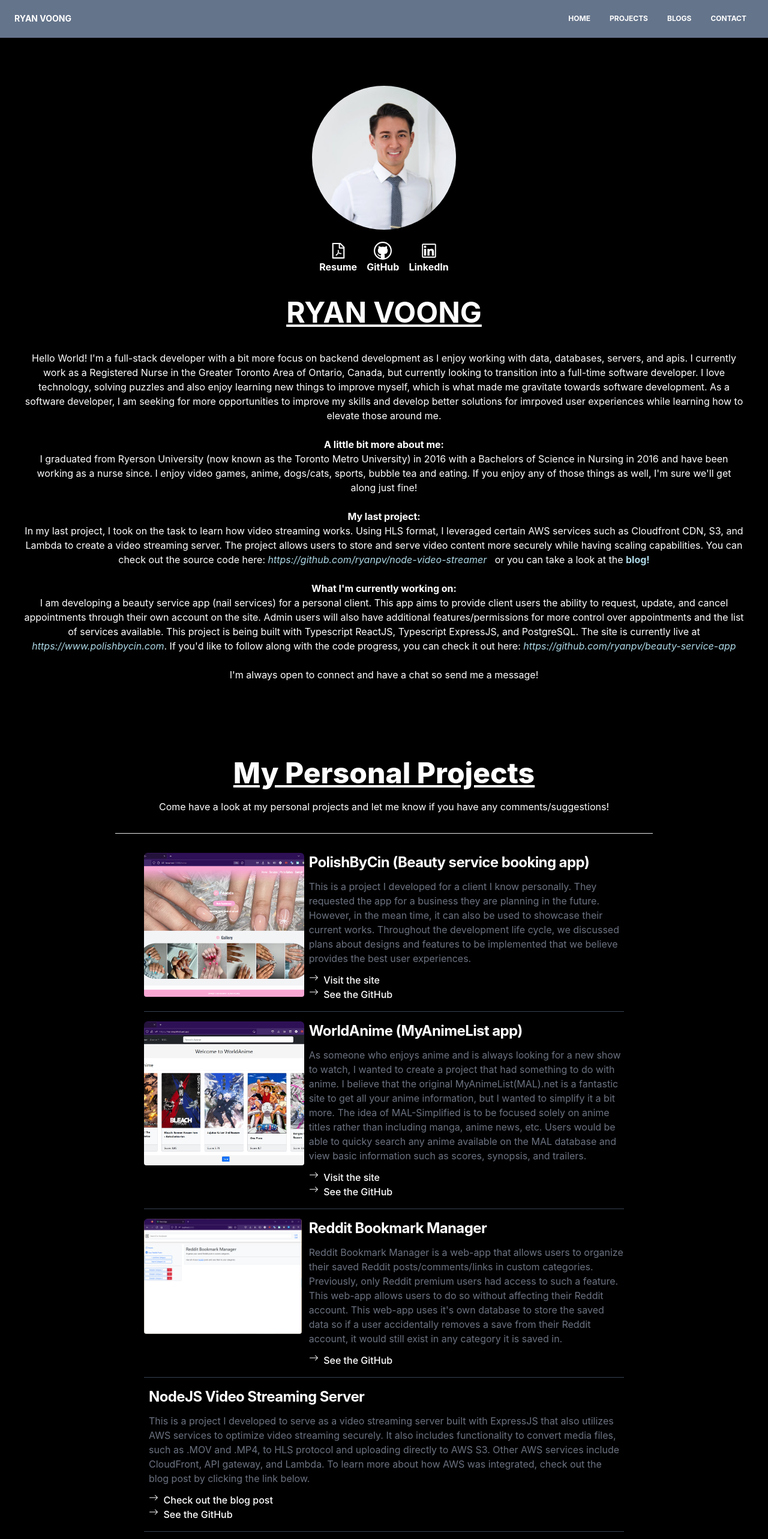
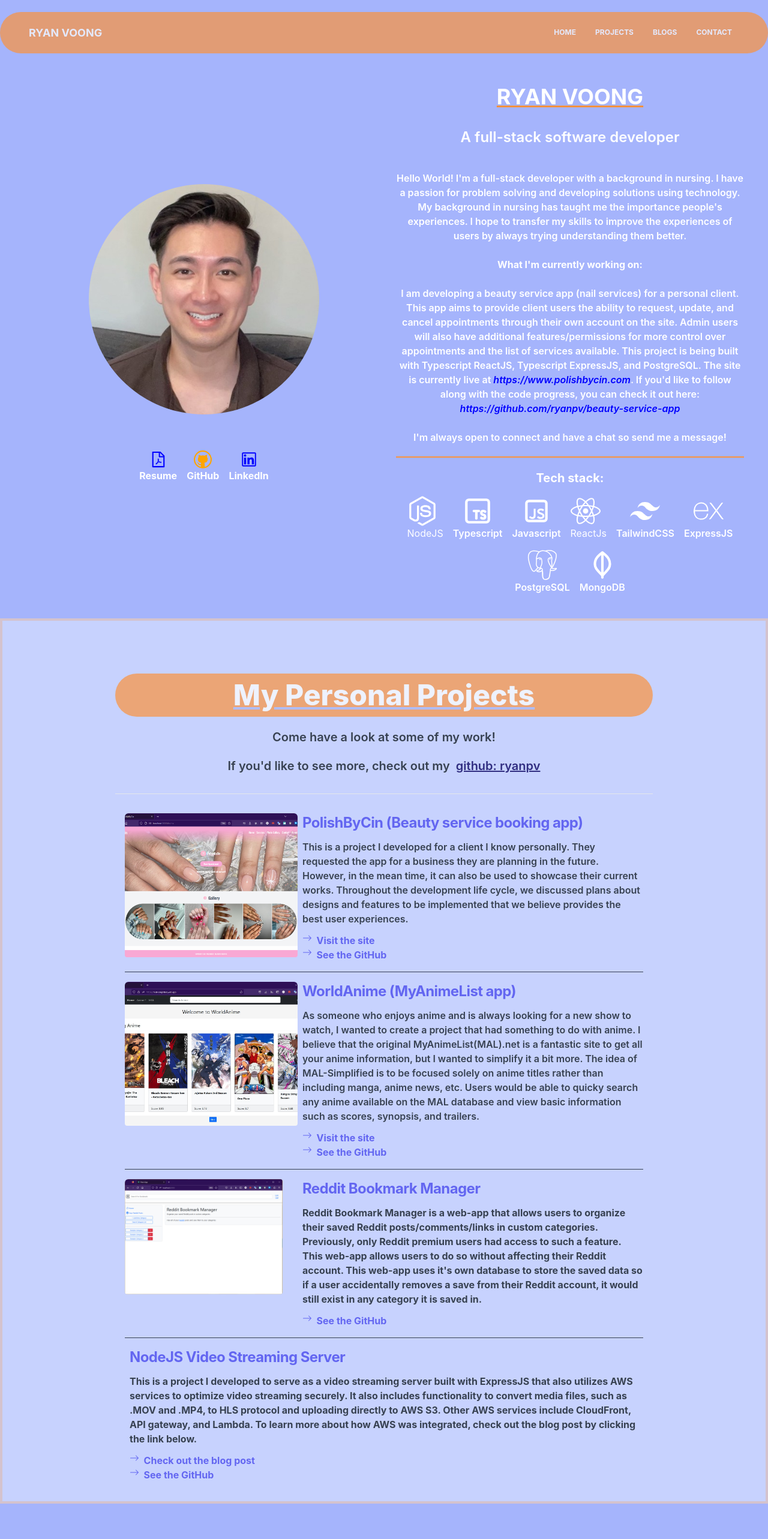
Before and after one commit to ryanpv/personal-site, a React (Create React App) app: page /#/ in a window 1280 px wide. Shown: the top 2566 px of the page at 60% size. Built offline with nearby package versions, Linux system fonts and the light colour scheme.

Commit message:
reformatted/restyled entire personal site.

```diff
--- a/src/App.js
+++ b/src/App.js
@@ -10,7 +10,7 @@
     <>
     <HashRouter>
 
-      <div className="sticky top-0">
+      <div className="sticky top-5">
         <Navbar />
       </div>
 
--- a/src/components/navbar.js
+++ b/src/components/navbar.js
@@ -7,11 +7,10 @@
   const location = useLocation();
 
   return (
-    <nav className="sticky top-0 relative flex flex-wrap items-center justify-between px-2 py-3 bg-slate-500 mb-3">
-    <div className="container px-4 mx-auto flex flex-wrap items-center justify-between">
+<nav className="container navbar sticky top-10 rounded-full relative flex flex-wrap items-center justify-between py-3 mb-3 bg-orange-400 opacity-70">    <div className="container px-4 mx-auto flex flex-wrap items-center justify-between">
       <div className="w-full relative flex justify-between lg:w-auto lg:static lg:block lg:justify-start">
         <a
-          className="text-sm font-bold leading-relaxed inline-block mr-4 py-2 whitespace-nowrap uppercase text-white"
+          className="text-white text-lg font-bold leading-relaxed inline-block mr-4 py-2 whitespace-nowrap uppercase"
           href="/#"
         >
           Ryan Voong
--- a/src/index.css
+++ b/src/index.css
@@ -1,15 +1,16 @@
 @tailwind base;
 @tailwind components;
 @tailwind utilities;
+@import url('https://fonts.googleapis.com/css2?family=Baskervville:ital@0;1&display=swap');
 
 body {
   margin: 0;
-  font-family: -apple-system, BlinkMacSystemFont, 'Segoe UI', 'Roboto', 'Oxygen',
+  font-family: -apple-system, BlinkMacSystemFont, 'Baskervville', 'Kalnia', 'Syne', 'Tenor sans', 'Oxygen Bold', 'Eb Garamond', 'Dosis', 'Quicksand', 'Ojuju', 'Oswald', 'Segoe UI', 'Roboto', 'Oxygen',
     'Ubuntu', 'Cantarell', 'Fira Sans', 'Droid Sans', 'Helvetica Neue',
     sans-serif;
   -webkit-font-smoothing: antialiased;
   -moz-osx-font-smoothing: grayscale;
-  background-color: black
+  background-color: rgb(165 180 252);
 }
 
 code {
--- a/src/pages/homepage.js
+++ b/src/pages/homepage.js
@@ -1,74 +1,130 @@
 import React from 'react'
 import { AiOutlineLinkedin, AiOutlineFilePdf } from "react-icons/ai";
 import { VscGithub } from "react-icons/vsc";
+
+// Skills icons
+import { FaNodeJs } from "react-icons/fa";import { FaReact } from "react-icons/fa";
+import { SiTailwindcss } from "react-icons/si";
+import { SiExpress } from "react-icons/si";
+import { SiPostgresql } from "react-icons/si";
+import { TbBrandMongodb } from "react-icons/tb";
+import { TbBrandTypescript } from "react-icons/tb";
+import { RiJavascriptLine } from "react-icons/ri";
 
 export default function Homepage() {
 
   return (
     <>
-      <div className='container mt-10 text-white h-full p-10'>
-        <div className='grid w-full'>
+      <div className='text-white h-full p-5 sm:p-10 max-w-screen'>
+        <div className='grid lg:grid-cols-2 space-x-5 space-y-5'>
+
+          <div className='flex flex-col mx-auto justify-center items-center space-y-10'>
             <div className='flex justify-center mb-5'>
-            <img className="rounded-full h-60" src={require("../profile-photo.jpeg")} alt='profile'/>
+              <img className="rounded-full h-96" src={require("../profile-photo.jpeg")} alt='profile'/>
             </div>
 
             <div className='flex justify-center mb-10'>
               <a className='mx-2 flex flex-col items-center' href={require("../RV SWE Resume.pdf")} target='_blank' rel='noreferrer'>
-              <AiOutlineFilePdf size="30" />
+                <AiOutlineFilePdf size="30" color='blue'/>
                 <strong>Resume</strong>
               </a>
               <a className='mx-2 flex flex-col items-center' href='https://github.com/ryanpv' target='_blank' rel='noreferrer'>
-              <VscGithub size="30" />
+                <VscGithub size="30" color='orange'/>
                 <strong>GitHub</strong>
               </a>
               <a className='mx-2 flex flex-col items-center' href='https://www.linkedin.com/in/ryandvoong/' target='_blank' rel='noreferrer'>
-              <AiOutlineLinkedin size="30" />
+                <AiOutlineLinkedin size="30" color='blue'/>
                 <strong>LinkedIn</strong>
               </a>
             </div>
 
-          <div>
-            <h1 className='flex justify-center text-5xl font-bold underline'>RYAN VOONG</h1>
+          </div>
+
+          <div className='max-w-screen-2xl'>
+            <h1 className='flex justify-center text-4xl font-bold underline decoration-orange-400 mb-8'>RYAN VOONG</h1>
+            <h3 className='text-2xl text-center font-semibold'>A full-stack software developer</h3>
             <br></br>
 
-            <p className='text-center mt-4'>
-              Hello World! I'm a full-stack developer with a bit more focus on backend development as I enjoy working with data, databases, servers, and apis.
-              I currently work as a Registered Nurse in the Greater Toronto Area of Ontario, Canada, but currently looking to transition into a full-time software developer.
-              I love technology, solving puzzles and also enjoy learning new things to improve myself, which is what made me gravitate towards software development.
-              As a software developer, I am seeking for more opportunities to improve my skills and develop better solutions for imrpoved user experiences while learning
-              how to elevate those around me.
+            <p className='text-center font-semibold mt-4'>
+              Hello World! I'm a full-stack developer with a background in nursing. I have a passion for problem solving and developing solutions using technology. My background in nursing
+              has taught me the importance people's experiences. I hope to transfer my skills to improve the experiences of users by always trying understanding them better.
               <br></br>
               <br></br>
 
-              <strong>A little bit more about me:</strong>
+              {/* <strong>A little bit more about me:</strong>
               <br></br>
               I graduated from Ryerson University (now known as the Toronto Metro University) in 2016 with a Bachelors of Science in Nursing in 2016 and have been working as a nurse since.
               I enjoy video games, anime, dogs/cats, sports, bubble tea and eating. If you enjoy any of those things as well, I'm sure we'll get along just fine!
               <br></br>
-              <br></br>
+              <br></br> */}
 
 
-              <strong>My last project:</strong>
+              {/* <strong>My last project:</strong>
               <br></br>
               In my last project, I took on the task to learn how video streaming works. Using HLS format, I leveraged certain AWS services such as Cloudfront CDN, S3, and Lambda to create a video streaming server.
               The project allows users to store and serve video content more securely while having scaling capabilities.
               You can check out the source code here: <a href='https://github.com/ryanpv/node-video-streamer' target='_blank' rel='noreferrer'><i style={{color: "lightblue"}}>https://github.com/ryanpv/node-video-streamer</i></a> &nbsp;
               or you can take a look at the <a href='https://ryanvoong.dev/#/blogs/expressjs-video-streaming-server-with-aws' target='_blank' rel='noreferrer'><strong style={{color: "lightblue"}}>blog!</strong></a>
               <br></br>
-              <br></br>
+              <br></br> */}
 
-              <strong>What I'm currently working on:</strong>
+              <p className='font-bold'>What I'm currently working on:</p>
               <br></br>
               I am developing a beauty service app (nail services) for a personal client. This app aims to provide client users the ability to request, update, and cancel appointments through their
               own account on the site. Admin users will also have additional features/permissions for more control over appointments and the list of services available. This project is being built with Typescript ReactJS,
-              Typescript ExpressJS, and PostgreSQL. The site is currently live at <a href='https://www.polishbycin.com' target='_blank' rel='noreferrer'><i style={{color: "lightblue"}}>https://www.polishbycin.com</i></a>.
-              If you'd like to follow along with the code progress, you can check it out here: <a href='https://github.com/ryanpv/beauty-service-app' target='_blank' rel='noreferrer'><i style={{color: "lightblue"}}>https://github.com/ryanpv/beauty-service-app</i></a>
+              Typescript ExpressJS, and PostgreSQL. The site is currently live at <a href='https://www.polishbycin.com' target='_blank' rel='noreferrer'><i style={{color: "blue"}}>https://www.polishbycin.com</i></a>.
+              If you'd like to follow along with the code progress, you can check it out here: <a href='https://github.com/ryanpv/beauty-service-app' target='_blank' rel='noreferrer'><i style={{color: "blue"}}>https://github.com/ryanpv/beauty-service-app</i></a>
               <br></br>
               <br></br>
 
               I'm always open to connect and have a chat so send me a message!
             </p>
+
+            <hr className='border border-orange-400 my-5'></hr>
+
+            <div className=''>
+            <h3 className='text-xl font-bold text-center mb-4'>Tech stack:</h3>
+            <div className='flex sm:flex-row flex-wrap gap-4 justify-center items-center'>
+              <div>
+                <FaNodeJs size='50'/>
+                <label>NodeJS</label>
               </div>
+
+              <div className='grid justify-items-center font-semibold'>
+                <TbBrandTypescript size='50'/>
+                <label>Typescript</label>
+              </div>
+              <div className='grid justify-items-center font-semibold'>
+                <RiJavascriptLine size='50'/>
+                <label>Javascript</label>
+              </div>
+              <div>
+                <FaReact size='50' />
+                <label>ReactJs</label>
+              </div>
+              <div className='grid justify-items-center font-semibold'>
+                <SiTailwindcss size='50'/>
+                <label>TailwindCSS</label>
+              </div>
+              <div className='grid justify-items-center font-semibold'>
+                <SiExpress size='50'/>
+                <label>ExpressJS</label>
+              </div>
+              <div className='grid justify-items-center font-semibold'>
+                <SiPostgresql size='50'/>
+                <label>PostgreSQL</label>
+              </div>
+              <div className='grid justify-items-center font-semibold'>
+                <TbBrandMongodb size='50'/>
+                <label>MongoDB</label>
+              </div>
+
+            </div>
+
+            </div>
+          </div>
+
+
         </div>
       </div>
     </>
--- a/src/pages/projects.js
+++ b/src/pages/projects.js
@@ -3,39 +3,43 @@
 
 export default function PersonalProjects() {
   return (
-    <div className='flex h-full flex-col'>
-      <main className='flex justify-center items-center p-16 mb-auto'>
+    <div className='flex h-full flex-col bg-indigo-200 border-4 border-orange-400 border-opacity-25'>
+      <main className='flex justify-center items-center pt-16 px-5 mb-auto'>
         <div className='max-w-4xl flex flex-col divide-y divide-gray-200 dark:divide-gray-700'>
           <div className='space-y-2 pt-6 pb-8 md:space-y-5'>
-          <header className='text-5xl font-extrabold leading text-white underline text-center'>
+          <header className='bg-orange-400 opacity-70 rounded-full p-3 text-5xl font-extrabold leading text-white underline text-center decoration-indigo-300'>
               My Personal Projects
             </header>
-          <p className='text-white text-center'>Come have a look at my personal projects and let me know if you have any comments/suggestions!</p>
+          <p className='text-gray-700 text-center font-semibold text-xl'>Come have a look at some of my work!</p>
+          <p className='text-gray-700 text-center font-semibold text-xl'>If you'd like to see more, check out my
+          &nbsp;
+            <a className='underline text-indigo-900 hover:text-indigo-400' href='https://github.com/ryanpv' target='_blank' rel='noreferrer'>github: ryanpv</a>
+          </p>
           </div>
-          <div className='container'>
+          <div className=''>
             <div className='m-4 flex flex-col divide-y divide-gray-700'>
 {/* ////////////////////////////////// POLISHBYCIN BEAUTY SERVICE APP ///////////////////////////////////// */}
-              <div className='py-4 flex justify-center'>
+              <div className='sm:py-4 flex justify-center'>
                 <div className='w-full flex flex-col lg:flex-row'>
                   <div className='lg:w-1/3 h-full overflow-hidden rounded-md'>
                     <img className='rounded object-cover object-center md:h-36 lg:h-60' alt="WorldAnime" src={require("../polishbycin-screenshot.png")} />
                   </div>
                   <div className='md:w-2/3 flex flex-col'>
-                    <div className='p-y-6 pl-2'>
-                      <h2 className='text-white mb-3 text-2xl font-bold leading-8 tracking-tight'>
+                    <div className='pl-2'>
+                      <h2 className='text-indigo-500 mb-3 text-2xl font-bold leading-8 tracking-tight'>
                         PolishByCin (Beauty service booking app)
                       </h2>
                     </div>
-                    <p className='pl-2 prose mb-3 max-w-none text-gray-500 dark:text-gray-400'>
+                    <p className='pl-2 prose mb-3 max-w-none text-gray-700 font-semibold'>
                     This is a project I developed for a client I know personally. They requested the app for a business they are planning in the future. However, in the mean time, it can also be used to showcase their current works. Throughout the development life cycle, we discussed plans about designs and features to be implemented that we believe provides the best user experiences.
                     </p>
-                    <a className='pl-2 text-base text-white font-medium leading-6 text-primary-500 hover:text-primary-600 dark:hover:text-primary-400' href='https://www.polishbycin.com' target='_blank' rel='noreferrer'>
+                    <a className='pl-2 text-base text-indigo-500 font-bold leading-6 text-primary-500 hover:text-primary-600 dark:hover:text-primary-400' href='https://www.polishbycin.com' target='_blank' rel='noreferrer'>
                       <div className='flex m'>
                         <BsArrowRight />
                         &nbsp; Visit the site
                       </div>
                     </a>
-                    <a className='pl-2 text-base text-white font-medium leading-6 text-primary-500 hover:text-primary-600 dark:hover:text-primary-400' href='https://github.com/ryanpv/beauty-service-app' target='_blank' rel='noreferrer'>
+                    <a className='pl-2 text-base text-indigo-500 font-bold leading-6 text-primary-500 hover:text-primary-600 dark:hover:text-primary-400' href='https://github.com/ryanpv/beauty-service-app' target='_blank' rel='noreferrer'>
                       <div className='flex m'>
                         <BsArrowRight />
                         &nbsp; See the GitHub
@@ -52,20 +56,20 @@
                   </div>
                   <div className='md:w-2/3 flex flex-col'>
                     <div className='p-y-6 pl-2'>
-                      <h2 className='text-white mb-3 text-2xl font-bold leading-8 tracking-tight'>
+                      <h2 className='text-indigo-500 mb-3 text-2xl font-bold leading-8 tracking-tight'>
                         WorldAnime (MyAnimeList app)
                       </h2>
                     </div>
-                    <p className='pl-2 prose mb-3 max-w-none text-gray-500 dark:text-gray-400'>
+                    <p className='pl-2 prose mb-3 max-w-none text-gray-700 font-semibold'>
                     As someone who enjoys anime and is always looking for a new show to watch, I wanted to create a project that had something to do with anime. I believe that the original MyAnimeList(MAL).net is a fantastic site to get all your anime information, but I wanted to simplify it a bit more. The idea of MAL-Simplified is to be focused solely on anime titles rather than including manga, anime news, etc. Users would be able to quicky search any anime available on the MAL database and view basic information such as scores, synopsis, and trailers.
                     </p>
-                    <a className='pl-2 text-base text-white font-medium leading-6 text-primary-500 hover:text-primary-600 dark:hover:text-primary-400' href='https://mal-simplified.web.app/' target='_blank' rel='noreferrer'>
+                    <a className='pl-2 text-base text-indigo-500 font-bold leading-6 text-primary-500 hover:text-primary-600 dark:hover:text-primary-400' href='https://mal-simplified.web.app/' target='_blank' rel='noreferrer'>
                       <div className='flex m'>
                         <BsArrowRight />
                         &nbsp; Visit the site
                       </div>
                     </a>
-                    <a className='pl-2 text-base text-white font-medium leading-6 text-primary-500 hover:text-primary-600 dark:hover:text-primary-400' href='https://github.com/ryanpv/mal-simp-api' target='_blank' rel='noreferrer'>
+                    <a className='pl-2 text-base text-indigo-500 font-bold leading-6 text-primary-500 hover:text-primary-600 dark:hover:text-primary-400' href='https://github.com/ryanpv/mal-simp-api' target='_blank' rel='noreferrer'>
                       <div className='flex m'>
                         <BsArrowRight />
                         &nbsp; See the GitHub
@@ -82,14 +86,14 @@
                   </div>
                   <div className='md:w-2/3 flex flex-col'>
                     <div className='p-y-6 pl-2'>
-                      <h2 className='text-white mb-3 text-2xl font-bold leading-8 tracking-tight'>
+                      <h2 className='text-indigo-500 mb-3 text-2xl font-bold leading-8 tracking-tight'>
                         Reddit Bookmark Manager
                       </h2>
                     </div>
-                    <p className='pl-2 prose mb-3 max-w-none text-gray-500 dark:text-gray-400'>
+                    <p className='pl-2 prose mb-3 max-w-none text-gray-700 font-bold'>
                     Reddit Bookmark Manager is a web-app that allows users to organize their saved Reddit posts/comments/links in custom categories. Previously, only Reddit premium users had access to such a feature. This web-app allows users to do so without affecting their Reddit account. This web-app uses it's own database to store the saved data so if a user accidentally removes a save from their Reddit account, it would still exist in any category it is saved in.
                     </p>
-                    <a className='pl-2 text-base text-white font-medium leading-6 text-primary-500 hover:text-primary-600 dark:hover:text-primary-400' href='https://github.com/ryanpv/reddit-bookmark-manager-client' target='_blank' rel='noreferrer'>
+                    <a className='pl-2 text-base text-indigo-500 font-bold leading-6 text-primary-500 hover:text-primary-600 dark:hover:text-primary-400' href='https://github.com/ryanpv/reddit-bookmark-manager-client' target='_blank' rel='noreferrer'>
                       <div className='flex m'>
                         <BsArrowRight />
                         &nbsp; See the GitHub
@@ -106,20 +110,20 @@
                   </div> */}
                   <div className='md:w-100 flex flex-col'>
                     <div className='p-y-6 pl-2'>
-                      <h2 className='text-white mb-3 text-2xl font-bold leading-8 tracking-tight'>
+                      <h2 className='text-indigo-500 mb-3 text-2xl font-bold leading-8 tracking-tight'>
                         NodeJS Video Streaming Server
                       </h2>
                     </div>
-                    <p className='pl-2 prose mb-3 max-w-none text-gray-500 dark:text-gray-400'>
+                    <p className='pl-2 prose mb-3 max-w-none text-gray-700 font-bold'>
                     This is a project I developed to serve as a video streaming server built with ExpressJS that also utilizes AWS services to optimize video streaming securely. It also includes functionality to convert media files, such as .MOV and .MP4, to HLS protocol and uploading directly to AWS S3. Other AWS services include CloudFront, API gateway, and Lambda. To learn more about how AWS was integrated, check out the blog post by clicking the link below.</p>
                     <a className='pl-2 text-base text-white font-medium leading-6 text-primary-500 hover:text-primary-600 dark:hover:text-primary-400' href='/#/blogs/expressjs-video-streaming-server-with-aws'>
-                      <div className='flex m'>
+                      <div className='flex m font-bold text-indigo-500'>
                         <BsArrowRight />
                         &nbsp; Check out the blog post
                       </div>
                     </a>
                     <a className='pl-2 text-base text-white font-medium leading-6 text-primary-500 hover:text-primary-600 dark:hover:text-primary-400' href='https://github.com/ryanpv/node-video-streamer' target='_blank' rel='noreferrer'>
-                      <div className='flex m'>
+                      <div className='flex font-bold text-indigo-500'>
                         <BsArrowRight />
                         &nbsp; See the GitHub
                       </div>
@@ -128,11 +132,8 @@
                 </div>
               </div>
 {/* ////////////////////////////////// NODEJS APPOINTMENT SCHEDULER ///////////////////////////////////// */}
-              <div className='py-4 flex justify-center'>
+              {/* <div className='py-4 flex justify-center'>
                 <div className='w-full flex flex-col lg:flex-row'>
-                  {/* <div className='lg:w-1/3 h-full overflow-hidden rounded-md'>
-                    <img className='rounded object-cover object-center md:h-36 lg:h-48' alt="WorldAnime" src={require("../nodejs-appointment-scheduler-appointments.jpg")} />
-                  </div> */}
                   <div className='md:w-100 flex flex-col'>
                     <div className='p-y-6 pl-2'>
                       <h2 className='text-white mb-3 text-2xl font-bold leading-8 tracking-tight'>
@@ -149,9 +150,9 @@
                     </a>
                   </div>
                 </div>
-              </div>
+              </div> */}
 {/* ////////////////////////////////// NODEJS FILE ENCRYPTOR-DECRYPTOR ///////////////////////////////////// */}
-              <div className='py-4 flex justify-center'>
+              {/* <div className='py-4 flex justify-center'>
                 <div className='w-full flex flex-col lg:flex-row'>
                   <div className='md:w-100 flex flex-col'>
                     <div className='p-y-6 pl-2'>
@@ -169,9 +170,9 @@
                     </a>
                   </div>
                 </div>
-              </div>
+              </div> */}
 {/* ////////////////////////////////// PET FINDER APP ///////////////////////////////////// */}
-              <div className='py-4 flex justify-center'>
+              {/* <div className='py-4 flex justify-center'>
                 <div className='w-full flex flex-col lg:flex-row'>
                   <div className='md:w-100 flex flex-col'>
                     <div className='p-y-6 pl-2'>
@@ -190,9 +191,9 @@
                     </a>
                   </div>
                 </div>
-              </div>
+              </div> */}
 {/* ////////////////////////////////// COVID TRACKER APP ///////////////////////////////////// */}
-              <div className='py-4 flex justify-center'>
+              {/* <div className='py-4 flex justify-center'>
                 <div className='w-full flex flex-col lg:flex-row'>
                   <div className='md:w-100 flex flex-col'>
                     <div className='p-y-6 pl-2'>
@@ -211,9 +212,9 @@
                     </a>
                   </div>
                 </div>
-              </div>
+              </div> */}
 {/* ////////////////////////////////// NODEJS EXPENSE TRACKER ///////////////////////////////////// */}
-              <div className='py-4 flex justify-center'>
+              {/* <div className='py-4 flex justify-center'>
                 <div className='w-full flex flex-col lg:flex-row'>
                   <div className='md:w-100 flex flex-col'>
                     <div className='p-y-6 pl-2'>
@@ -232,7 +233,7 @@
                     </a>
                   </div>
                 </div>
-              </div>
+              </div> */}
             </div>
           </div>
         </div>
```
Also changed, not shown: src/components/contactForm.js (+5 -5 lines), src/profile-photo.jpeg. Lines whose indentation alone changed are shown as unchanged.
